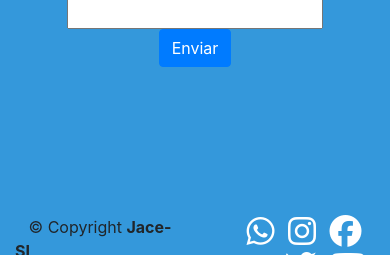
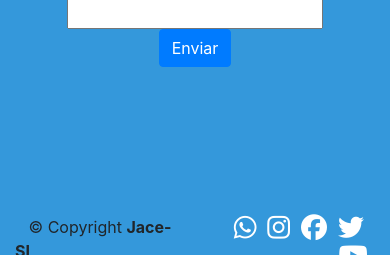
Before and after one commit to OlmedoA/Grupo9-_PPS, a PHP site: page / in a window 390 px wide; the page is wider, and only the part inside the window is pictured. Shown: the part 675-930 px from the top of that part. Run offline with PHP 8.4, Linux system fonts and the light colour scheme; some libraries are stand-ins or nearby versions.

Commit message:
responsive

```diff
--- a/css/mesadeayuda.css
+++ b/css/mesadeayuda.css
@@ -134,3 +134,9 @@
     color: #3498DB;
   }
 }
+
+@media screen and (max-width:500px){
+  .link{
+      font-size: 13px;
+  }
+}
```
